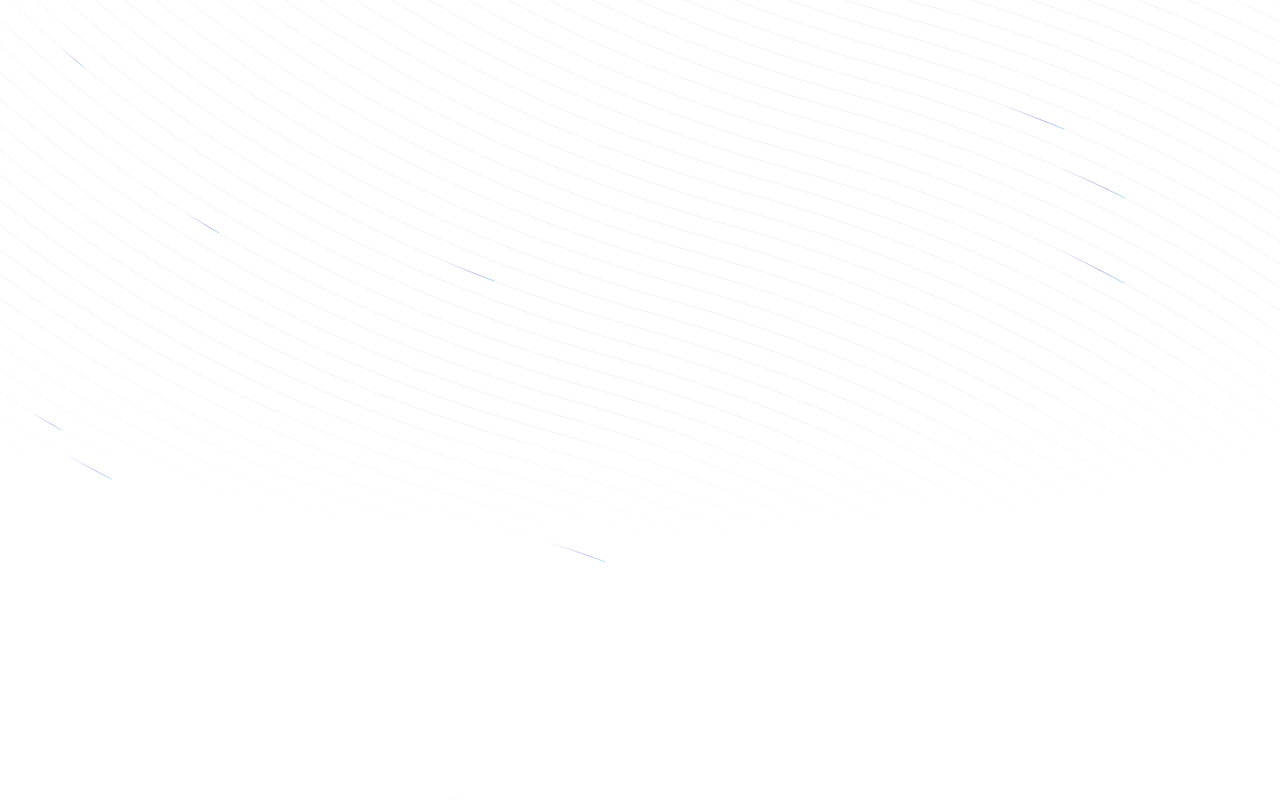
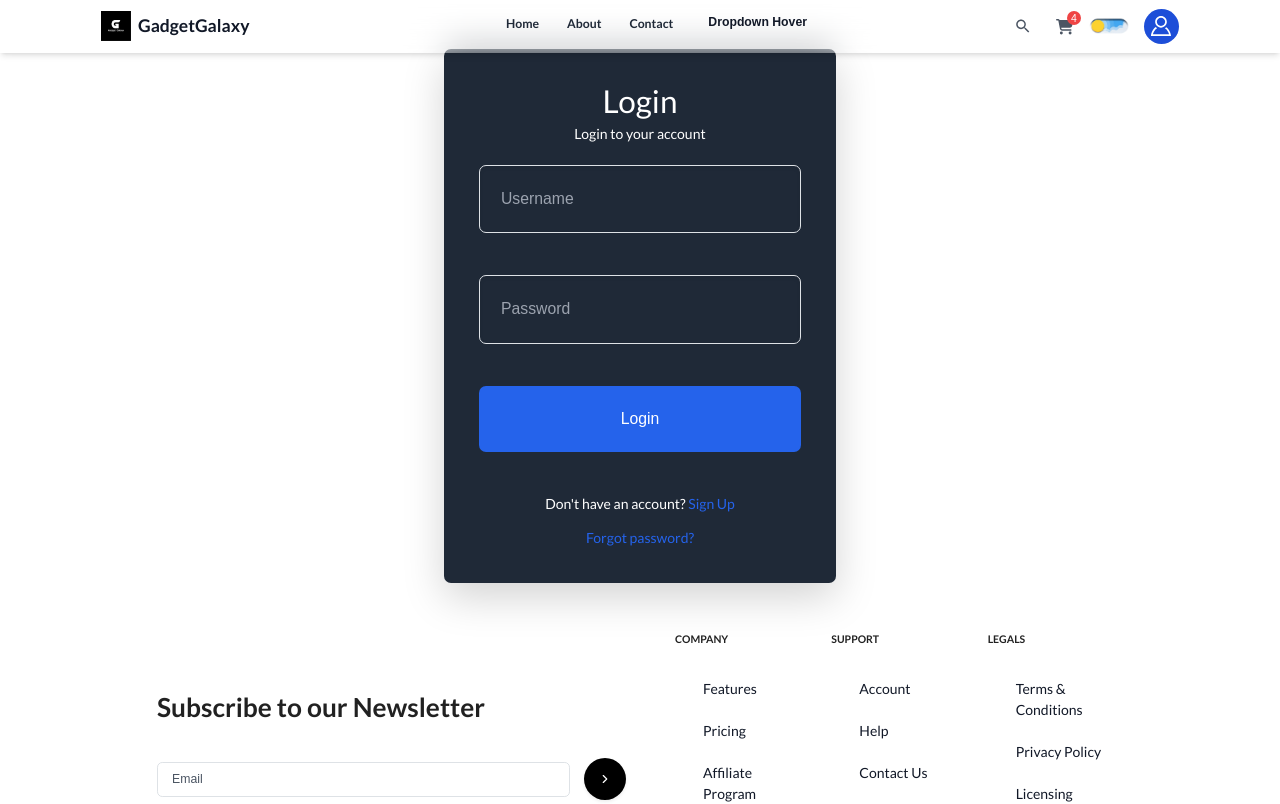
Before and after one commit to sahilthakur9461/gadgetgalaxy, a React (Create React App) app: page /Login in a window 1280 px wide. Before the commit this address had no page. Shown: the top 804 px of the page. Built offline with nearby package versions, Linux system fonts and the light colour scheme.

Commit message:
login check

```diff
--- a/src/App.js
+++ b/src/App.js
@@ -7,6 +7,7 @@
 import { About } from './Components/Pages/About';
 import Contact from './Components/Pages/Contact';
 import { BackgroundBeams } from './Components/BackgroundBerams';
+import Login from './Components/registration/Login';
 
 
 
@@ -15,12 +16,13 @@
   return (
    <>
    <BrowserRouter>
-   <BackgroundBeams classname='bg-black h-screen'/>
+   {/* <BackgroundBeams classname='bg-black h-screen'/> */}
     <Routes>
     <Route path="/" element={<Layout />}>
     <Route path="/" element={<Home />} />
     <Route path="/About" element={<About />} />
     <Route path="/Contact" element={<Contact />} />
+    <Route path="/Login" element={<Login />} />
 
 
 
--- a/src/Components/Layouts/Header.jsx
+++ b/src/Components/Layouts/Header.jsx
@@ -6,6 +6,7 @@
 import '../../App.css';
 import Darkmode from "../modules/Darkmode";
 import LoginIcon from "../modules/LoginIcon";
+import Login from "../registration/Login";
 
 const menuItems = [
   {
@@ -20,6 +21,7 @@
     name: 'Contact',
     href: '/Contact',
   },
+
 ];
 
 export function Header() {
@@ -106,7 +108,8 @@
           <LoginIcon />
 
           <div className="ml-2 lg:hidden">
-            <Menu onClick={toggleMenu} className="h-6 w-6 cursor-pointer text-gray-900 dark:text-gray-100" />
+            <Menu onClick={toggleMenu} className="h-6 w-6 cursor-pointer text-gray-900 dark:text-gray-100"
+           />  <Login/>
           </div>
         </div>
 
--- a/src/Components/Layouts/Layout.jsx
+++ b/src/Components/Layouts/Layout.jsx
@@ -2,13 +2,16 @@
 import { Header } from './Header'
 import { Outlet } from 'react-router-dom'
 import Footer from './Footer'
+import Login from '../registration/Login'
 
 const Layout = () => {
   return (
     <>
       <Header/>
+
       <div className='mt-14'>
         <Outlet/>
+
       </div>
       <Footer/>
     </>
--- a/src/Components/modules/LoginIcon.jsx
+++ b/src/Components/modules/LoginIcon.jsx
@@ -1,26 +1,115 @@
-import { CgLogIn } from "react-icons/cg";
+// import { CgLogIn } from "react-icons/cg";
+// import React, { useState } from 'react';
+// import { LuLogOut } from "react-icons/lu";
+// import { Link } from 'react-router-dom';
+// import Login from "../registration/Login";
+
+// function LoginIcon() {
+//   const [isLoggedIn, setIsLoggedIn] = useState(false)
+
+//   return (
+//     <div className="relative">
+//       {!isLoggedIn ? (
+//         <Link to='/Login'>
+//           <CgLogIn color="white" size={25} className="cursor-pointer" />
+
+//         </Link>
+//       ) : (
+//         <LuLogOut color="white" size={25} className="cursor-pointer"/>
+//       )}
+
+//     </div>
+//   );
+// }
+
+// export default LoginIcon;
+
+
+
 import React, { useState } from 'react';
-import { LuLogOut } from "react-icons/lu";
+import Login from '../registration/Login';
 import { Link } from 'react-router-dom';
 
-function LoginIcon() {
-  const [isLoggedIn, setIsLoggedIn] = useState(false);
-
-  const handleLoginClick = () => {
-    setIsLoggedIn(!isLoggedIn);
-  };
+const PopupMenu = () => {
+  const [isChecked, setIsChecked] = useState(false);
 
   return (
-    <div className="relative">
-      {!isLoggedIn ? (
-        <Link to='/' onClick={handleLoginClick}>
-          <CgLogIn color="white" size={25} className="cursor-pointer" />
-        </Link>
-      ) : (
-        <LuLogOut color="white" size={25} className="cursor-pointer" onClick={handleLoginClick} />
-      )}
-    </div>
+    <label className="relative inline-block text-lg">
+      <input
+        type="checkbox"
+        className="hidden"
+        checked={isChecked}
+        onChange={() => setIsChecked(!isChecked)}
+      />
+      <div
+        tabIndex="0"
+        className={`flex items-center justify-center bg-blue-700 w-10 h-10 rounded-full cursor-pointer transition-transform duration-150 ${
+          isChecked ? 'scale-95' : 'hover:scale-110'
+        }`}
+      >
+        <svg
+          viewBox="0 0 24 24"
+          fill="white"
+          height="20"
+          width="20"
+          xmlns="http://www.w3.org/2000/svg"
+        >
+          <path
+            d="M12 2c2.757 0 5 2.243 5 5.001 0 2.756-2.243 5-5 5s-5-2.244-5-5c0-2.758 2.243-5.001 5-5.001zm0-2c-3.866 0-7 3.134-7 7.001 0 3.865 3.134 7 7 7s7-3.135 7-7c0-3.867-3.134-7.001-7-7.001zm6.369 13.353c-.497.498-1.057.931-1.658 1.302 2.872 1.874 4.378 5.083 4.972 7.346h-19.387c.572-2.29 2.058-5.503 4.973-7.358-.603-.374-1.162-.811-1.658-1.312-4.258 3.072-5.611 8.506-5.611 10.669h24c0-2.142-1.44-7.557-5.631-10.647z"
+          />
+        </svg>
+      </div>
+      <nav
+        className={`absolute transform ${
+          isChecked ? 'scale-100 opacity-100 visible' : 'scale-75 opacity-0 invisible'
+        } transition-transform duration-150 mt-2 bg-slate-950 p-3 rounded shadow-lg`}
+        style={{ top: '3.5rem', left: 0 }}
+      >
+        <legend className="uppercase text-white text-xs mb-2">Quick Start</legend>
+        <ul className="list-none p-0 w-[100px] " >
+          <li className="mb-4 ">
+            <Link to="/Login" className="flex items-center gap-2 w-full p-2 text-slate-100 rounded hover:bg-blue-500 hover:text-white">
+              <svg
+                width="14"
+                height="14"
+                viewBox="0 0 24 24"
+                fill="none"
+                stroke="currentColor"
+                strokeWidth="1.2"
+                strokeLinecap="round"
+                xmlns="http://www.w3.org/2000/svg"
+
+              >
+                <path
+                  d="M19 4v6.406l-3.753 3.741-6.463-6.462 3.7-3.685h6.516zm2-2h-12.388l1.497 1.5-4.171 4.167 9.291 9.291 4.161-4.193 1.61 1.623v-12.388zm-5 4c.552 0 1 .449 1 1s-.448 1-1 1-1-.449-1-1 .448-1 1-1zm0-1c-1.104 0-2 .896-2 2s.896 2 2 2 2-.896 2-2-.896-2-2-2zm6.708.292l-.708.708v3.097l2-2.065-1.292-1.74zm-12.675 9.294l-1.414 1.414h-2.619v2h-2v2h-2v-2.17l5.636-5.626-1.417-1.407-6.219 6.203v5h6v-2h2v-2h2l1.729-1.729-1.696-1.685z"
+                />
+              </svg>
+              <span>Log In</span>
+            </Link >
+          </li>
+          <li>
+            <button className="flex items-center gap-2 w-full p-2 text-slate-100 rounded hover:bg-blue-500 hover:text-white">
+              <svg
+                width="14"
+                height="14"
+                viewBox="0 0 24 24"
+                fill="none"
+                stroke="currentColor"
+                strokeWidth="1"
+                strokeLinecap="round"
+                xmlns="http://www.w3.org/2000/svg"
+              >
+                <path
+                  d="M2.598 9h-1.055c1.482-4.638 5.83-8 10.957-8 6.347 0 11.5 5.153 11.5 11.5s-5.153 11.5-11.5 11.5c-5.127 0-9.475-3.362-10.957-8h1.055c1.443 4.076 5.334 7 9.902 7 5.795 0 10.5-4.705 10.5-10.5s-4.705-10.5-10.5-10.5c-4.568 0-8.459 2.923-9.902 7zm12.228 3l-4.604-3.747.666-.753 6.112 5-6.101 5-.679-.737 4.608-3.763h-14.828v-1h14.826z"
+                />
+              </svg>
+              <span>Sign Up</span>
+            </button>
+          </li>
+        </ul>
+      </nav>
+    </label>
   );
-}
+};
 
-export default LoginIcon;
+export default PopupMenu;
--- a/src/Components/registration/Login.jsx
+++ b/src/Components/registration/Login.jsx
@@ -0,0 +1,48 @@
+import React, { useState } from 'react';
+
+const Login = () => {
+  const [username, setUsername] = useState('')
+  const [password, setPassword] = useState('')
+  return (
+    <div className="bg-gray-800 rounded-lg shadow-lg p-10 max-w-md w-full text-center mx-auto z-1000">
+      <form className="flex flex-col">
+        <p className="text-white font-medium text-4xl mb-1">Login</p>
+        <p className="text-white font-normal text-base mb-4">Login to your account</p>
+        <div className="mb-5">
+          <input
+            value={username}
+            onChange={(e)=> setUsername(e.target.value)}
+            required
+            placeholder="Username"
+            id="username"
+            name="username"
+            type="text"
+            className="bg-transparent border border-gray-700 p-4 text-lg rounded-lg text-gray-400 w-full shadow-inner focus:border-blue-600 outline-none"
+          />
+        </div>
+        <div className="mb-5">
+          <input
+            required
+            placeholder="Password"
+            name="password"
+            id="password"
+            type="password"
+            className="bg-transparent border border-gray-700 p-4 text-lg rounded-lg text-gray-400 w-full shadow-inner focus:border-blue-600 outline-none"
+          />
+        </div>
+        <button
+          type="submit"
+          className="p-4 rounded-lg bg-blue-600 text-white text-lg font-medium cursor-pointer transition-colors duration-300 hover:bg-blue-700"
+        >
+          Login
+        </button>
+        <div className="flex flex-col items-center mt-5 text-white text-base font-normal">
+          <p>Don't have an account? <a href="#" className="text-blue-600 transition-colors duration-300 hover:text-blue-400">Sign Up</a></p>
+          <p><a href="#" className="text-blue-600 transition-colors duration-300 hover:text-blue-400">Forgot password?</a></p>
+        </div>
+      </form>
+    </div>
+  );
+};
+
+export default Login;
```
